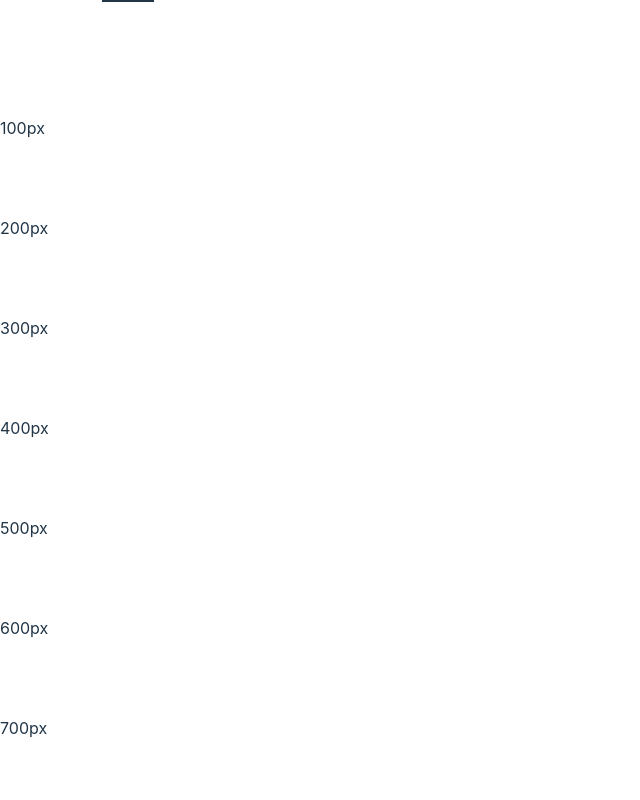
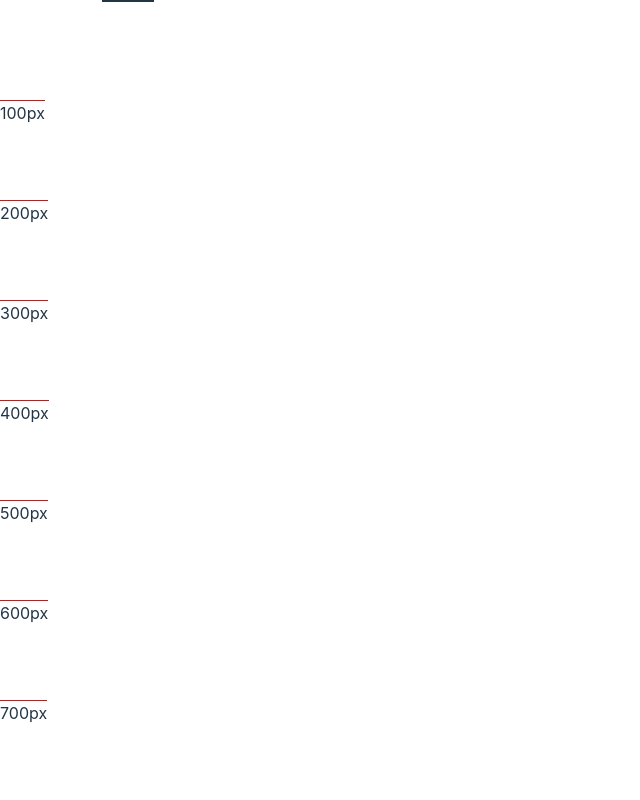
Before and after one commit to fawzibazari/frontjs-rendering-events, a React (Vite) app: page / in a window 1280 px wide. Shown: the top 800 px of the page, without its empty margins (0-640 px from the left). Built offline with nearby package versions, Linux system fonts and the light colour scheme.

Commit message:
upgraded the rules

```diff
--- a/src/App.tsx
+++ b/src/App.tsx
@@ -1,10 +1,7 @@
 import "./App.css";
 import first_input from "../input.json";
-import { useState } from "react";
 
 function App() {
-  const [div, setDiv] = useState(false);
-
   function addMinutes(date: Date, minutes: number) {
     date.setMinutes(date.getMinutes() + minutes);
 
@@ -55,8 +52,8 @@ function App() {
 
   function overlapping(elt1: any, elt2: any) {
     if (elt1 != 0) {
-      if (elt1.end > elt2.start && elt2.start <elt1.end) {
-        console.log(elt1.id , elt2.id);
+      if (elt1.end > elt2.start && elt2.start < elt1.end) {
+        // console.log(elt1.id, elt2.id);
 
         return true;
       }
@@ -92,10 +89,30 @@ function App() {
         }
       }
     });
-    console.log(arrayWithOverlap);
-
     return arrayWithOverlap;
   }
+
+  // function newFormater(
+  //   array: { id: number; start: string; duration: number }[]
+  // ) {
+  //   const formatedArray = ArrayFormater(array);
+
+  //   for (let i = 0; i < formatedArray.length; i++) {
+  //     for (let k = 0; k < formatedArray.length; k++) {
+  //       if (!(formatedArray[i].id === formatedArray[k].id)) {
+  //         // console.log(formatedArray[i].id + " -> " + formatedArray[k].id);
+  //         if (formatedArray[i].end > formatedArray[k].start && formatedArray[k].start > formatedArray[i].end) {
+  //           console.log(formatedArray[i].id + " -> " + formatedArray[k].id);
+  //         }
+  //       }
+  //     }
+  //   }
+
+  //   return [];
+  // }
+
+  // newFormater(first_input)
+
   // if inférieurer a end time du premier ils se chevauchent forcement
   return (
     <div
@@ -130,12 +147,15 @@ function App() {
                   ? i
                   : i
               }px`,
+              marginBlockStart: "0px",
+              borderTop: "1px solid red",
             }}
           >
             {`${i}px`}
           </p>
         );
       })}
+
       {finalFormater(first_input).map((list, index, input) => {
         if (list.overlap == true) {
           return (
@@ -147,8 +167,7 @@ function App() {
                 top: list.startPx,
                 height: list.height,
                 width: "50px",
-                marginLeft: "8%"
-
+                marginLeft: "8%",
               }}
               key={list.id}
             >
@@ -165,7 +184,7 @@ function App() {
                 top: list.startPx,
                 height: list.height,
                 width: "50px",
-                marginLeft: "8%"
+                marginLeft: "8%",
               }}
               key={list.id}
             >
```
